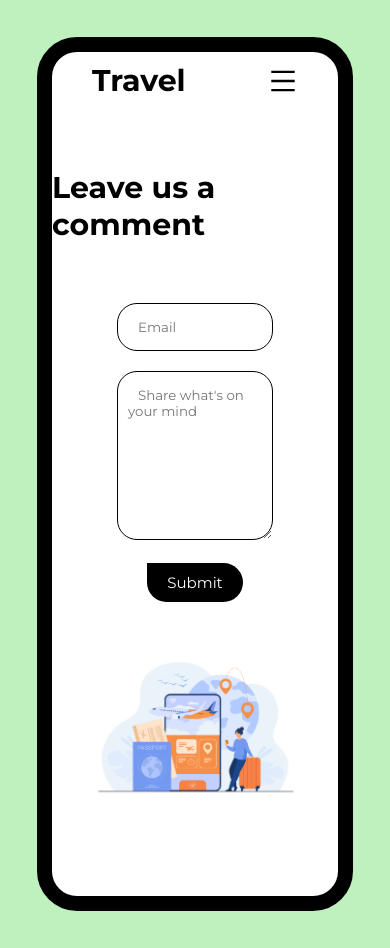
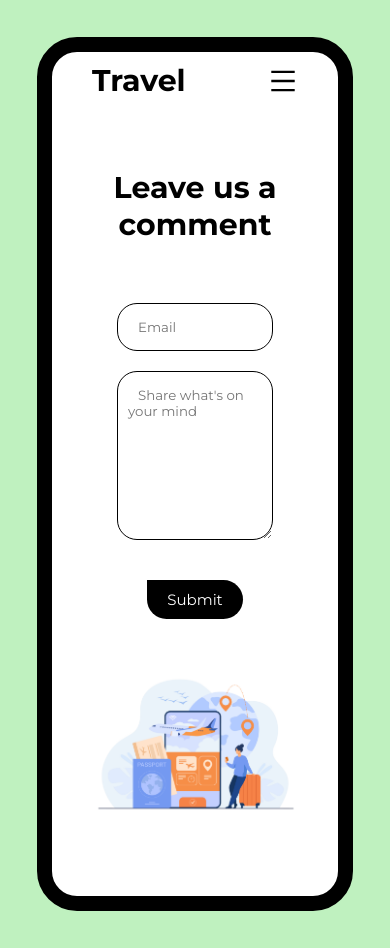
Before and after one commit to mikalojuszrg/Project-Booking-Travel, a React (Create React App) app: page / in a window 390 px wide. Both pictures are taken after a click on the button "Contact us". Built offline with nearby package versions, Linux system fonts and the light colour scheme.

Commit message:
fixed media queries

```diff
--- a/src/components/ContactForm/ContactForm.jsx
+++ b/src/components/ContactForm/ContactForm.jsx
@@ -33,17 +33,13 @@ const ContactForm = () => {
           {({ isSubmitting }) => (
             <Form className={styles.container__form}>
               <FormikInput type="email" name="email" placeholder="Email" />
-              <div>
+              <div className={styles.container__comment}>
                 <Field
                   as="textarea"
                   name="comment"
                   placeholder="Share what's on your mind"
                 />
-                <ErrorMessage
-                  // className={styles.container__error}
-                  name="comment"
-                  component="div"
-                />
+                <ErrorMessage name="comment" component="div" />
               </div>
 
               <Button variant="primary" type="submit" disabled={isSubmitting}>
--- a/src/components/ContactForm/ContactForm.module.scss
+++ b/src/components/ContactForm/ContactForm.module.scss
@@ -11,6 +11,15 @@
   &__heading {
     margin: 0;
     font-size: 3rem;
+    text-align: center;
+  }
+
+  &__comment {
+    display: flex;
+    flex-direction: column;
+    justify-content: center;
+    align-items: center;
+    margin-bottom: 2rem;
   }
 
   &__error {
--- a/src/components/Header/Header.module.scss
+++ b/src/components/Header/Header.module.scss
@@ -87,7 +87,7 @@
   &__hamburgerNav {
     @include semi-medium {
       width: 71%;
-      background-color: color.$base-color-light;
+      background-color: color.$base-color-lighter;
       position: absolute;
       display: flex;
       flex-direction: column;
@@ -104,6 +104,14 @@
       margin-right: auto;
       margin-top: 3rem;
 
+      @include small {
+        width: 60%;
+      }
+
+      @include semi-small {
+        width: 50%;
+      }
+
       li {
         justify-content: center;
         cursor: pointer;
--- a/src/components/HeroSection/HeroSection.jsx
+++ b/src/components/HeroSection/HeroSection.jsx
@@ -36,7 +36,7 @@ const HeroSection = () => {
             to={navigateTo ? "#planssection" : "#bigCarousel"}
             smooth
           >
-            <Button variant="primary">Explore Destinations</Button>
+            <Button variant="primary">Explore Packages</Button>
           </HashLink>
         </div>
         <div className={styles.container__carousel}>
--- a/src/components/SubscriptionModal/SubscribeModal.module.scss
+++ b/src/components/SubscriptionModal/SubscribeModal.module.scss
@@ -1,4 +1,5 @@
 @use "../../sass/utilities/colorVariables.scss" as color;
+@import "../../sass/mixins/mediaQueries.scss";
 
 .modal {
   &--on {
@@ -41,6 +42,11 @@
     display: flex;
     border-radius: 2rem;
     background-color: color.$base-color;
+
+    @include semi-medium {
+      width: 50%;
+      height: 40vh;
+    }
   }
 
   &__text {
@@ -51,12 +57,19 @@
     align-items: center;
     gap: 1rem;
     position: relative;
-    // text-align: left;
+
+    @include semi-medium {
+      width: 100%;
+    }
   }
 
   &__heading {
     font-size: 3rem;
     margin: 0;
+
+    @include small {
+      font-size: 1.5rem;
+    }
   }
 
   &__subheading {
@@ -102,6 +115,10 @@
     width: 40%;
     object-fit: cover;
 
+    @include semi-medium {
+      display: none;
+    }
+
     img {
       width: 100%;
       height: 100%;
--- a/src/sass/mixins/mediaQueries.scss
+++ b/src/sass/mixins/mediaQueries.scss
@@ -21,3 +21,9 @@
     @content;
   }
 }
+
+@mixin semi-small {
+  @media (max-width: 400px) {
+    @content;
+  }
+}
--- a/src/sass/utilities/colorVariables.scss
+++ b/src/sass/utilities/colorVariables.scss
@@ -1,6 +1,7 @@
 $base-color: rgb(191, 241, 191);
 $base-color-dark: rgb(0, 0, 0);
 $base-color-light: rgb(255, 255, 255);
+$base-color-lighter: rgb(246, 241, 241);
 
 $tertiary-color-light: rgb(255, 166, 0);
 $tertiary-color-dark: rgb(209, 53, 53);
```
